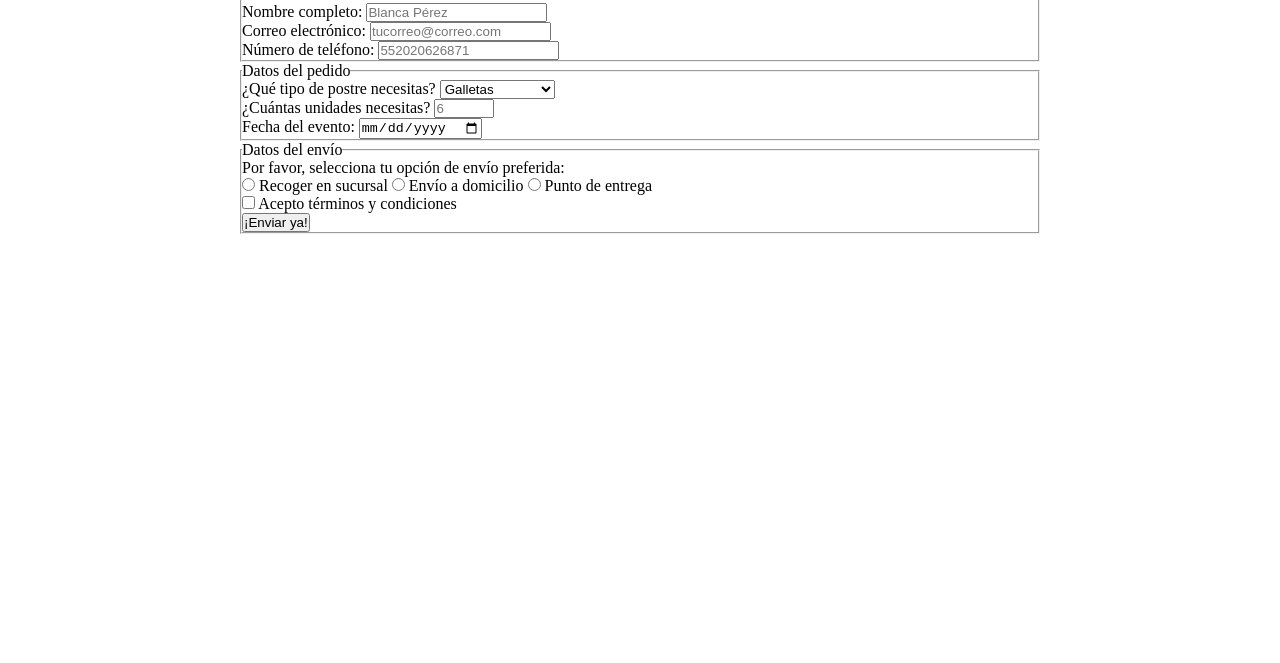
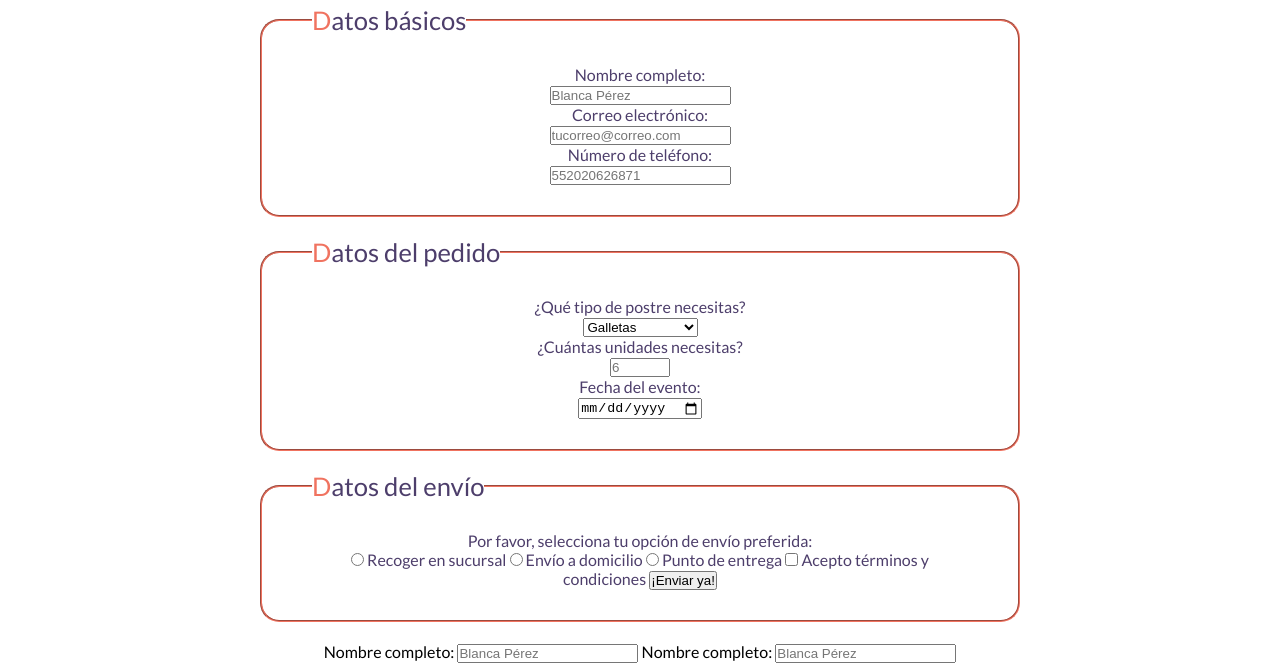
Before and after one commit to sergiotrrs/Ch38-sesiones, a plain HTML site: page web/assets/pages/formulario.html in a window 1280 px wide. Shown: the part 192-855 px from the top of the page. Before the commit the page ends 800 px from the top, so only its background shows below. Drawn offline with Linux system fonts and the light colour scheme.

Commit message:
style: estilos de formulario

```diff
--- a/web/assets/css/formulario.css
+++ b/web/assets/css/formulario.css
@@ -56,4 +56,36 @@ form{
     margin: 0 auto;
     width: 70%; /* Ocupa el 70% del contenedor principal*/
     max-width: 800px; /* Ancho máximo */
+    font-family: "Lato", sans-serif;
+    font-weight: 400;
+    font-style: normal;
+    text-align: center;
 }
+
+fieldset{
+    border-color: var(--color_fieldset_boton);
+    border-radius: 1.2em;
+    color: var(--color_elementos_fieldset);
+    margin: 20px;
+}
+
+legend{
+    text-align: left;
+    font-size: 1.6em;
+}
+
+/* Pseudoelemento */
+legend::first-letter{
+    color: var(--color_fieldset_boton); /* Establece el color de la primera letra utilizando la variable definida */
+}
+
+#datos-basicos,
+#datos-pedido,
+#datos-envio{
+    padding: 30px 50px;
+}
+
+#datos-basicos label,
+#datos-pedido label{
+    display: block; /* Hace que las etiquetas se muestren como elementos de bloque, así no utilizamos el br en html */
+}
--- a/web/assets/pages/formulario.html
+++ b/web/assets/pages/formulario.html
@@ -8,6 +8,9 @@
     <link rel="preconnect" href="https://fonts.googleapis.com">
     <link rel="preconnect" href="https://fonts.gstatic.com" crossorigin>
     <link href="https://fonts.googleapis.com/css2?family=Arvo:ital,wght@0,400;0,700;1,400;1,700&display=swap" rel="stylesheet">
+    <link rel="preconnect" href="https://fonts.googleapis.com">
+    <link rel="preconnect" href="https://fonts.gstatic.com" crossorigin>
+    <link href="https://fonts.googleapis.com/css2?family=Lato:ital,wght@0,100;0,300;0,400;0,700;0,900;1,100;1,300;1,400;1,700;1,900&display=swap" rel="stylesheet">
 </head>
 <body>
     <header>
@@ -24,29 +27,30 @@
     <main>
         <h1> ¡Haz tu pedido! </h1>
         <form action="https://formsubmit.co/tania.gayosso@idr.edu.mx" method="POST">
-            <fieldset>
+            <fieldset id="datos-basicos">
                 <legend> Datos básicos </legend>
                 <!--Label asocia un texto descriptivo con el elemento de un formulario. Por ejemplo, aquí label asocia "Nombre completo" con el input siguiente.-->
 
                 <!--Puedes asociar label e input colocando la etiqueta input dentro de label, de esta manera.-->
-                <label for="nombre"> Nombre completo: <input name="nombre" id="nombre" type="text" placeholder="Blanca Pérez" required></label>
+                <label for="nombre"> Nombre completo:</label>
+                <input name="nombre" id="nombre" type="text" placeholder="Blanca Pérez" required>
                 <!--El atributo name en la etiqueta <input> se utiliza para identificar el valor del campo de entrada cuando se envía el formulario.-->
                 <!--Adicional, es buena práctica colocar el atributo id en la etiqueta input, con el mismo valor del atributo for de la etiqueta label -->
 
                 <!--Otra forma de asociar label con input es colocando las etiquetas por separado, sin colocar input dentro de label.-->
-                <br>
+
 
                 <label for="correo">Correo electrónico: </label>
                 <input name="correo" id="correo" type="email"  placeholder="tucorreo@correo.com">
 
-                <br>
+
                 <label for="telefono">Número de teléfono:</label>
                 <input name="telefono" id="telefono"  required placeholder="552020626871">
 
                 <!-- Es una mala práctica usar placeholder como nombre del dato que necesito que ingrese mi usuario <input type="text" placeholder="Nombre completo">-->
 
             </fieldset>
-            <fieldset>
+            <fieldset id="datos-pedido">
                 <legend> Datos del pedido </legend>
 
                 <label for="opciones-postre"> ¿Qué tipo de postre necesitas?</label>
@@ -67,15 +71,15 @@
                     <option value="Arroz con leche"> Arroz con leche </option>
                 </datalist>
                 -->
-                <br>
+
                 <label for="piezas-postre">¿Cuántas unidades necesitas?</label>
                 <input name="piezas-postre" id="piezas-postre"
                 type="number" min="6" max="100" required placeholder="6">
-                <br>
+
                 <label for="fecha-entrega">Fecha del evento:</label>
                 <input name="fecha-entrega" id="fecha-entrega" type="date">
            </fieldset>
-            <fieldset>
+            <fieldset id="datos-envio">
                 <legend>Datos del envío</legend>
                 <!--Elementos de tipo radio, para seleccionar una opción, pero se pueden seleccionar todas y eso no nos funciona-->
                 <p>Por favor, selecciona tu opción de envío preferida: </p>
@@ -92,19 +96,30 @@
                 <input type="radio" id="opcion-envio3" name="opciones-envio">
                 <label for="opcion-envio3">Punto de entrega</label>
 
-                <br>
+
 
                 <input name="terminos-condiciones" id="terminos-condiciones" type="checkbox">
                 <label for="terminos-condiciones">Acepto términos y condiciones</label>
 
-                <br>
+
 
                 <!--Existe el input de tipo submit, que se renderiza como botón de envío, pero existe la etiqueta button, específica para esto-->
                 <button type="submit"> ¡Enviar ya! </button>
-                <br>
 
 
             </fieldset>
+
+
+            <!-- Manera 1 de asociar la etiqueta label -->
+            <label for="nombre"> Nombre completo: <input name="nombre" id="nombre" type="text" placeholder="Blanca Pérez" required></label>
+
+            <!-- Manera 2 de asociar la etiqueta label -->
+            <label for="nombre"> Nombre completo:</label>
+            <input name="nombre" id="nombre" type="text" placeholder="Blanca Pérez" required>
+            <!-- El valor del id de input, debe ser igual al valor del for en label -->
+
+
+
         </form>
     </main>
 </body>
```
